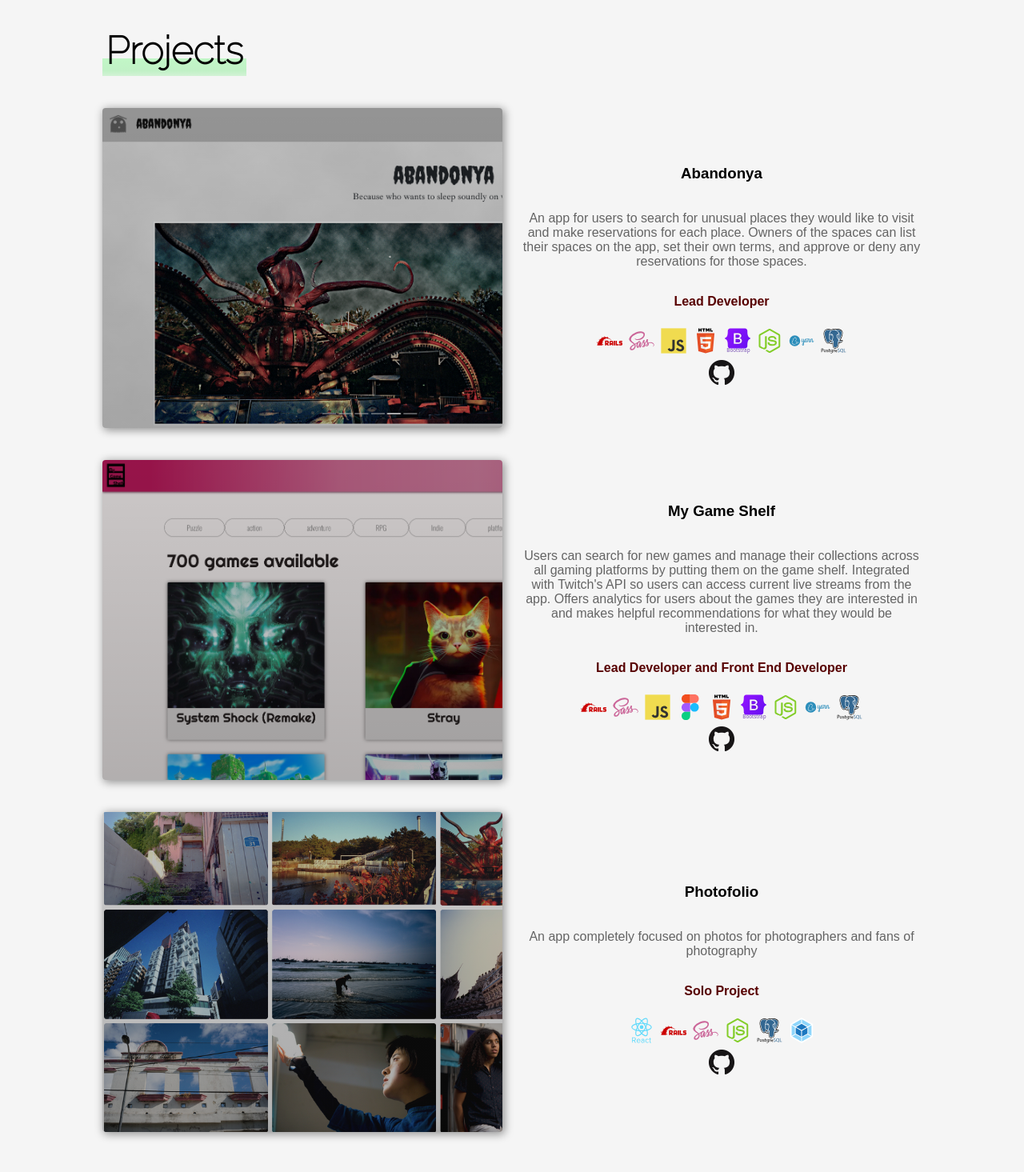
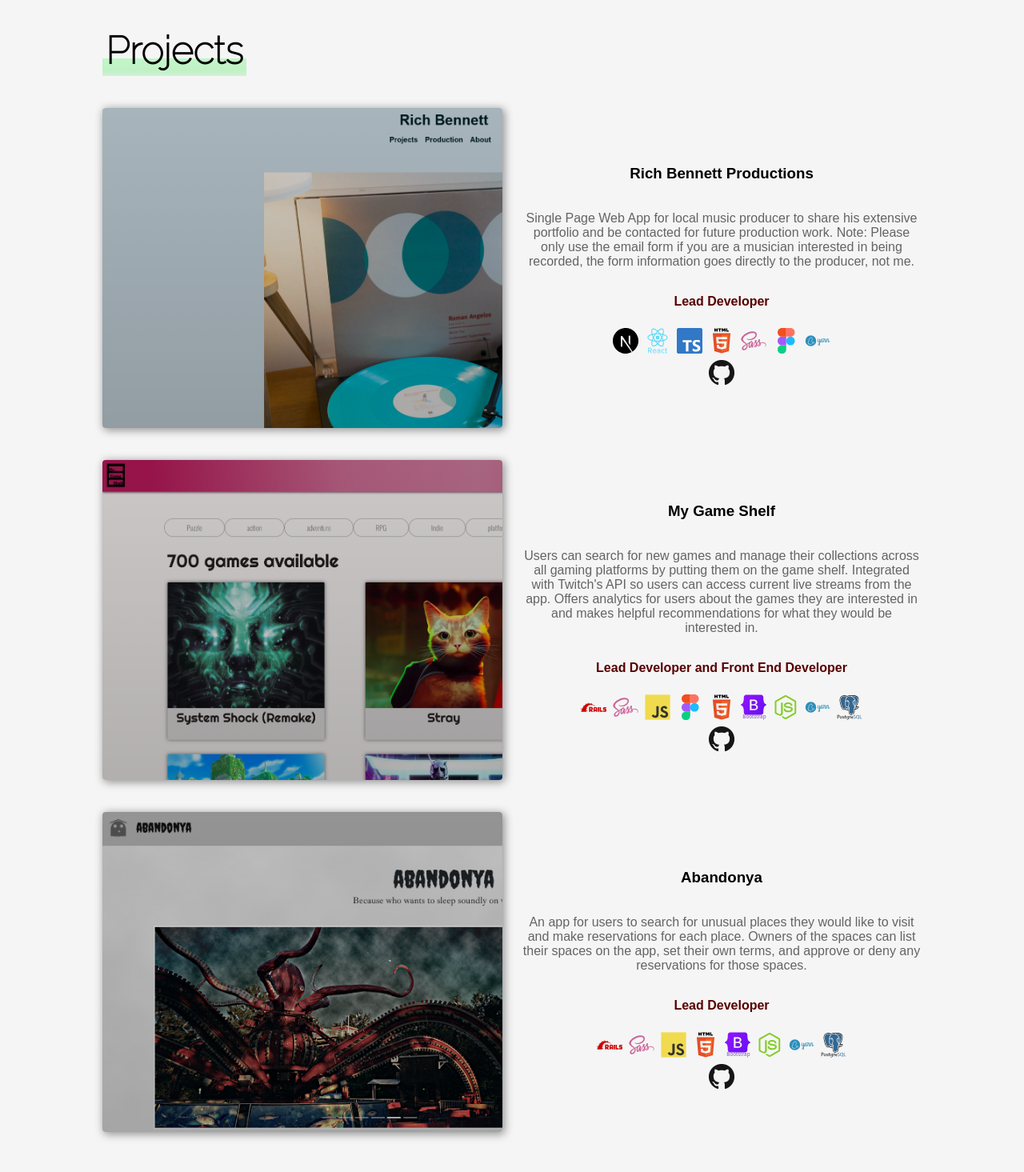
Before and after one commit to mvbennett/next-portfolio, a Next.js app: page / in a window 1280 px wide. Shown: the part 1360-2825 px from the top of the page at 80% size. Built offline with nearby package versions, Linux system fonts and the light colour scheme.

Commit message:
added rich bennett productions

```diff
--- a/components/Projects.tsx
+++ b/components/Projects.tsx
@@ -4,6 +4,23 @@ import ProjectCard from "./ProjectCard";
 
 const Projects = ({ stack }:any) => {
   const projects = {
+    richbennettproductions: {
+      name: 'Rich Bennett Productions',
+      img: '/images/richbennettproductions.png',
+      url: 'https://richbennettproductions.com',
+      description: 'Single Page Web App for local music producer to share his extensive portfolio and be contacted for future production work. Note: Please only use the email form if you are a musician interested in being recorded, the form information goes directly to the producer, not me.',
+      role: 'Lead Developer',
+      github: 'https://github.com/mvbennett/richbennett',
+      stack: [
+        stack.nextjs,
+        stack.react,
+        stack.typescript,
+        stack.html,
+        stack.sass,
+        stack.figma,
+        stack.yarn
+      ]
+    },
     abandonya: {
       name: 'Abandonya',
       img: '/images/Abandonya.png',
@@ -41,29 +58,13 @@ const Projects = ({ stack }:any) => {
         stack.postgres
       ]
     },
-    photofolio: {
-      name: 'Photofolio',
-      img: '/images/photofolio.png',
-      url: 'http://fotofolio.herokuapp.com/',
-      description: 'An app completely focused on photos for photographers and fans of photography',
-      role: 'Solo Project',
-      github: 'https://github.com/mvbennett/photofolio',
-      stack: [
-        stack.react,
-        stack.rails,
-        stack.sass,
-        stack.node,
-        stack.postgres,
-        stack.webpack
-      ]
-    }
   };
   return (
     <div>
       <h2>Projects</h2>
+      <ProjectCard project={projects.richbennettproductions} />
+      <ProjectCard project={projects.myGameShelf} />
       <ProjectCard project={projects.abandonya} />
-      <ProjectCard project={projects.myGameShelf} />
-      <ProjectCard project={projects.photofolio} />
     </div>
   );
 };
```
Also changed, not shown: public/images/richbennettproductions.png (added).
